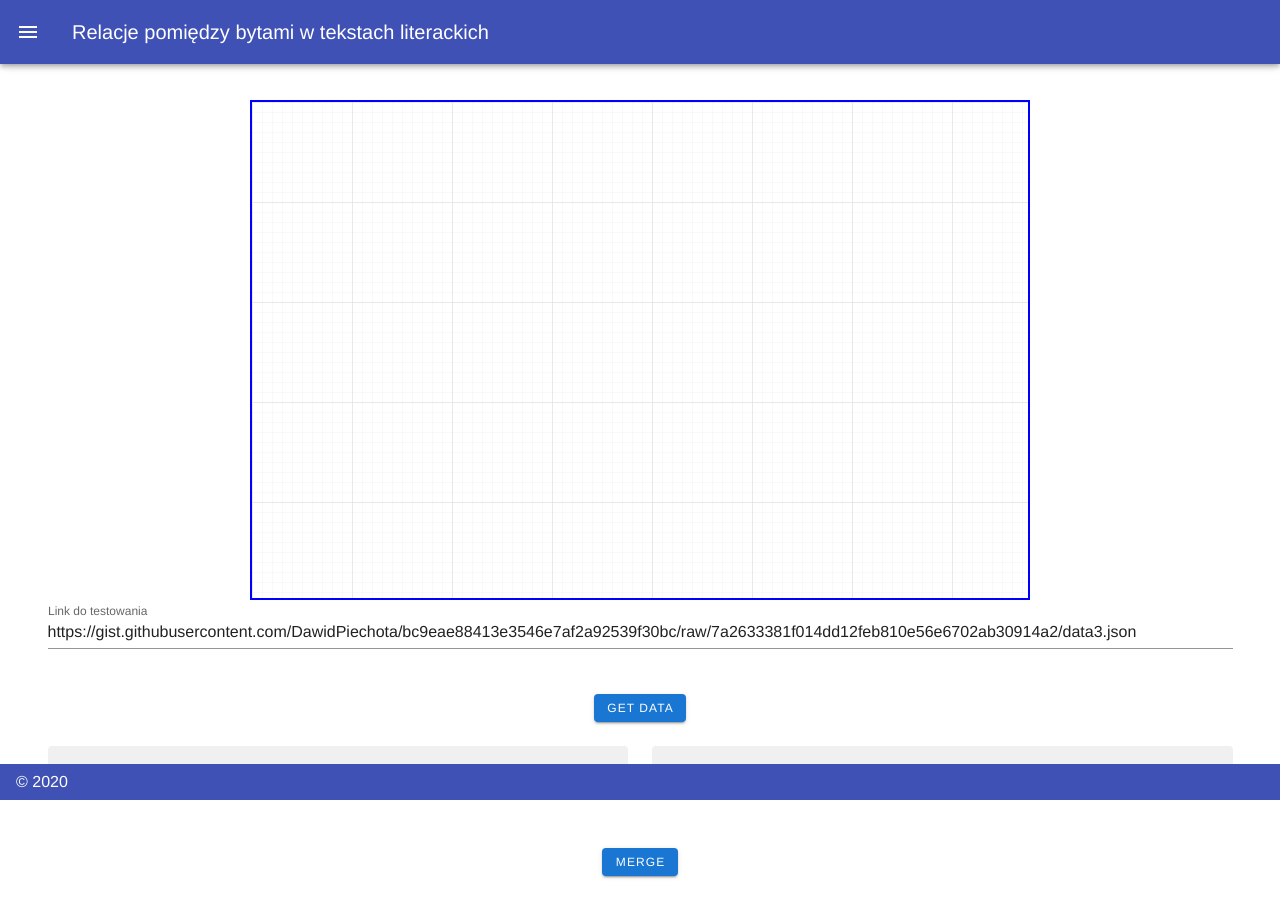
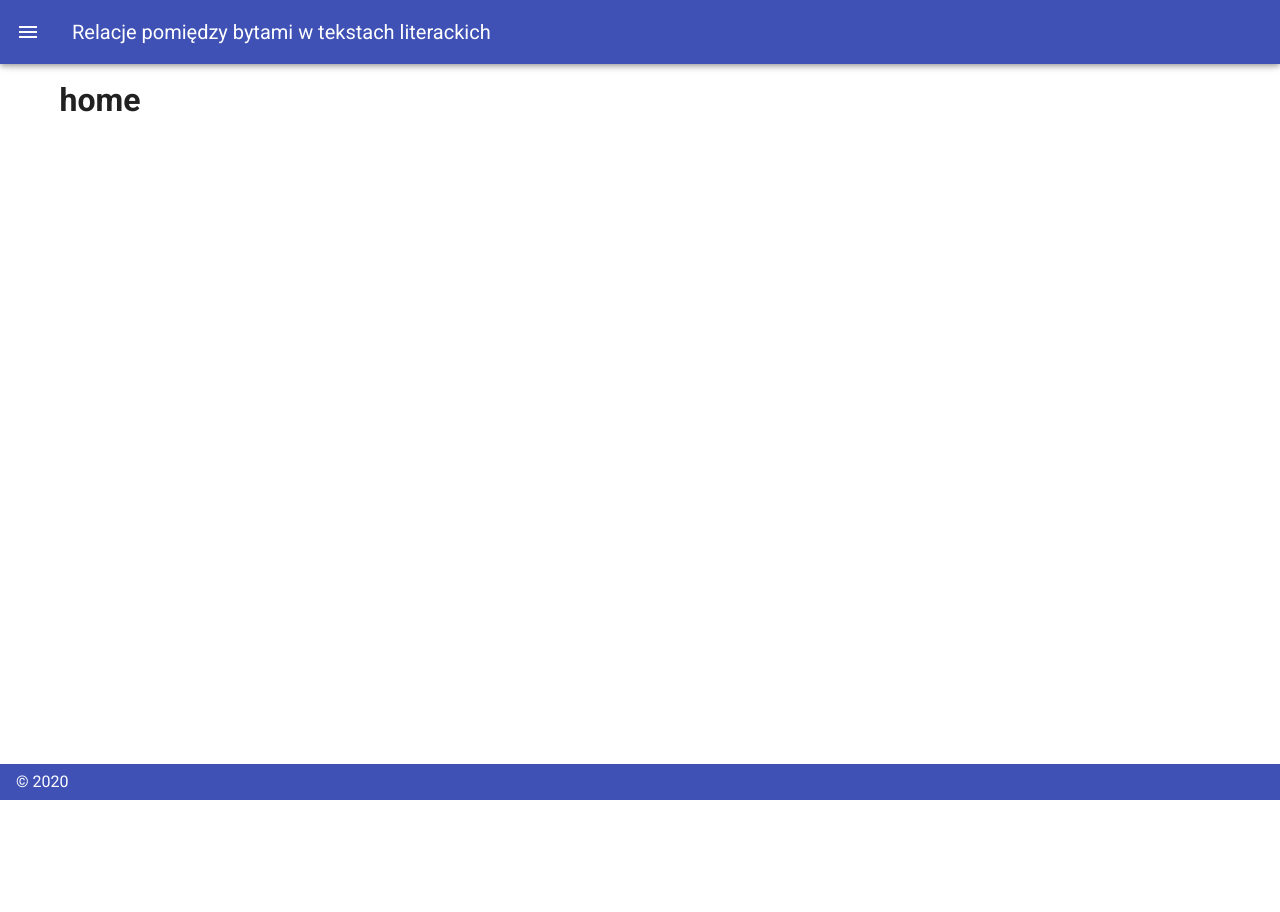
Before and after one commit to baatochan/BookRelationsScanner, a Vue app in the folder client/: page /#/instruction in a window 1280 px wide. Before the commit this address led to /#/instruction. After the commit the page ends 800 px from the top, so only its background shows below. Built offline with nearby package versions, Linux system fonts and the light colour scheme; no server answers.

Commit message:
merge master, changed router mode to history, fixed imports, VisualiseData buttons centering

```diff
--- a/client/package.json
+++ b/client/package.json
@@ -12,6 +12,7 @@
     "core-js": "^3.6.4",
     "d3": "^5.16.0",
     "vue": "^2.6.11",
+    "vue-router": "^3.1.6",
     "vuetify": "^2.2.11"
   },
   "devDependencies": {
--- a/client/src/App.vue
+++ b/client/src/App.vue
@@ -14,13 +14,4 @@ export default {
 };
 </script>
 
-<style>
-#app {
-  font-family: Avenir, Helvetica, Arial, sans-serif;
-  -webkit-font-smoothing: antialiased;
-  -moz-osx-font-smoothing: grayscale;
-  text-align: center;
-  color: #2c3e50;
-  margin-top: 60px;
-}
-</style>
+<style></style>
--- a/client/src/components/VisualiseData.vue
+++ b/client/src/components/VisualiseData.vue
@@ -14,7 +14,7 @@
           </v-col>
         </v-row>
         <v-row>
-          <v-col cols="12">
+          <v-col cols="12" class="text-center">
             <v-btn @click="changeData()" small color="primary">Get data</v-btn>
           </v-col>
         </v-row>
@@ -39,7 +39,7 @@
           </v-col>
         </v-row>
         <v-row>
-          <v-col cols="12">
+          <v-col cols="12" class="text-center">
             <v-btn @click="mergeNodes()" small color="primary">Merge</v-btn>
           </v-col>
         </v-row>
--- a/client/src/main.js
+++ b/client/src/main.js
@@ -1,14 +1,12 @@
 import Vue from "vue";
 import App from "./App.vue";
 import vuetify from "./plugins/vuetify";
-import router from "./router";
-import store from "./store";
+import router from "./plugins/router";
 
 Vue.config.productionTip = false;
 
 new Vue({
   vuetify,
   router,
-  store,
   render: h => h(App)
 }).$mount("#app");
--- a/client/src/pages/Layout.vue
+++ b/client/src/pages/Layout.vue
@@ -4,7 +4,7 @@
     <AppBar v-bind:change-drawer="changeDrawer" />
     <v-content>
       <v-container>
-        <VisualiseData />
+        <router-view />
       </v-container>
     </v-content>
     <Footer />
@@ -12,7 +12,6 @@
 </template>
 
 <script>
-import VisualiseData from "../components/VisualiseData.vue";
 import Menu from "../components/Layout/Menu";
 import AppBar from "../components/Layout/AppBar";
 import Footer from "../components/Layout/Footer";
@@ -24,8 +23,7 @@ export default {
   components: {
     Footer,
     AppBar,
-    Menu,
-    VisualiseData
+    Menu
   },
   data: () => ({
     drawer: false
--- a/client/src/plugins/router.js
+++ b/client/src/plugins/router.js
@@ -1,37 +1,37 @@
-import Vue from 'vue';
-import Router from 'vue-router';
-import Home from '@/components/Home';
-import Instruction from '@/components/Instruction';
-import LoadFile from '@/components/LoadFile';
-import Graph from '@/components/Graph';
+import Vue from "vue";
+import Router from "vue-router";
+import Home from "../pages/Home";
+import LoadFile from "../pages/LoadFile";
+import Instruction from "../pages/Instruction";
+import VisualiseData from "../components/VisualiseData";
 
 Vue.use(Router);
 
 export default new Router({
+  mode: "history",
   routes: [
     {
-      path: '/',
-      name: 'Home',
+      path: "/",
+      name: "Home",
       component: Home
     },
 
-	{
-      path: '/instruction',
-      name: 'Instruction',
+    {
+      path: "/instruction",
+      name: "Instruction",
       component: Instruction
     },
 
-	{
-      path: '/load-file',
-      name: 'LoadFile',
+    {
+      path: "/load-file",
+      name: "LoadFile",
       component: LoadFile
     },
 
-	{
-      path: '/graph',
-      name: 'Graph',
-      component: Graph
-    },
-
+    {
+      path: "/graph",
+      name: "Graph",
+      component: VisualiseData
+    }
   ]
 });
```
Also changed, not shown: client/src/pages/Home.vue (+4 -7 lines), client/src/pages/Instruction.vue (+4 -7 lines), client/src/pages/LoadFile.vue (+4 -7 lines), 1 other file (tests, documents, lock files or other folders).
